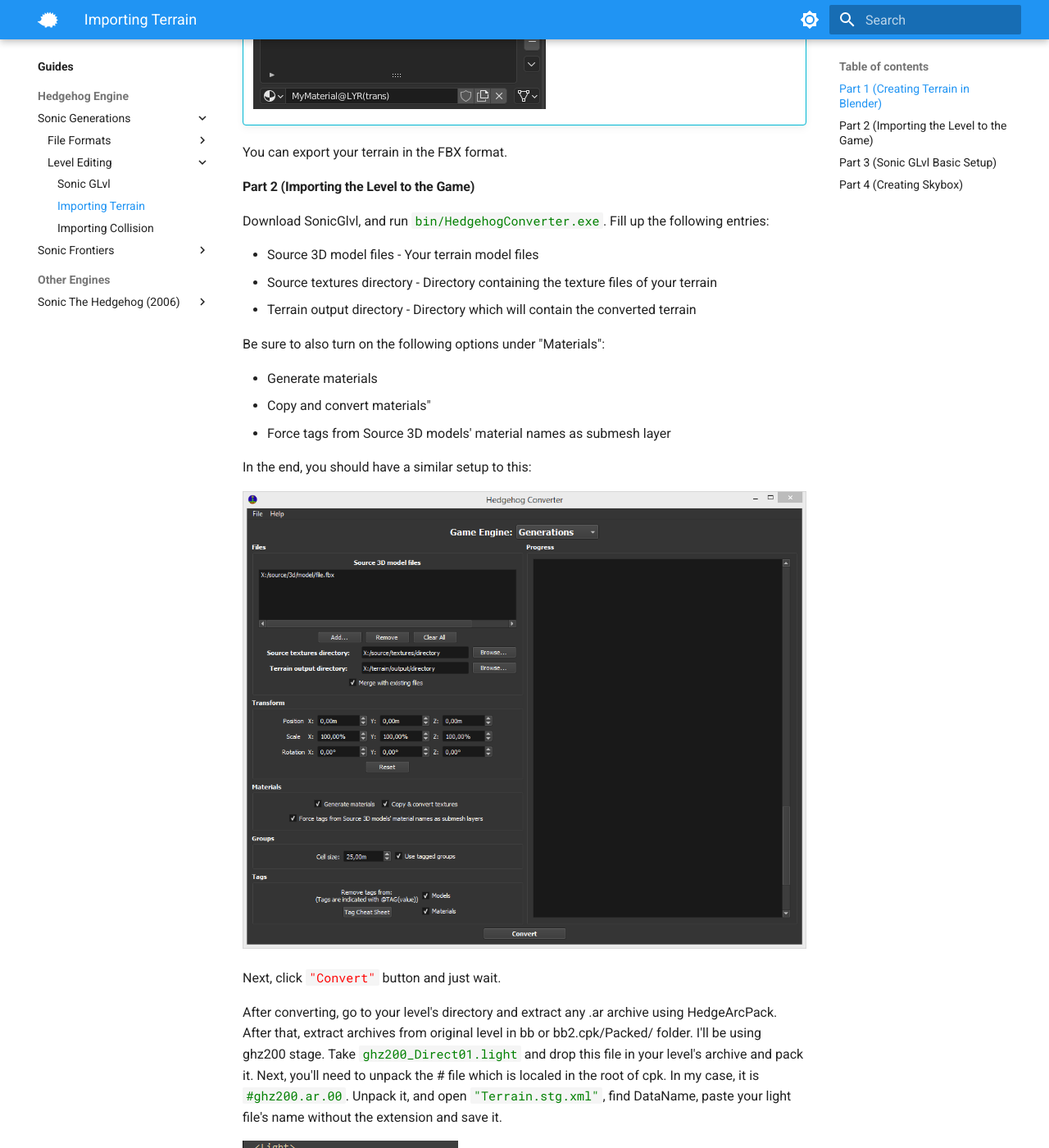
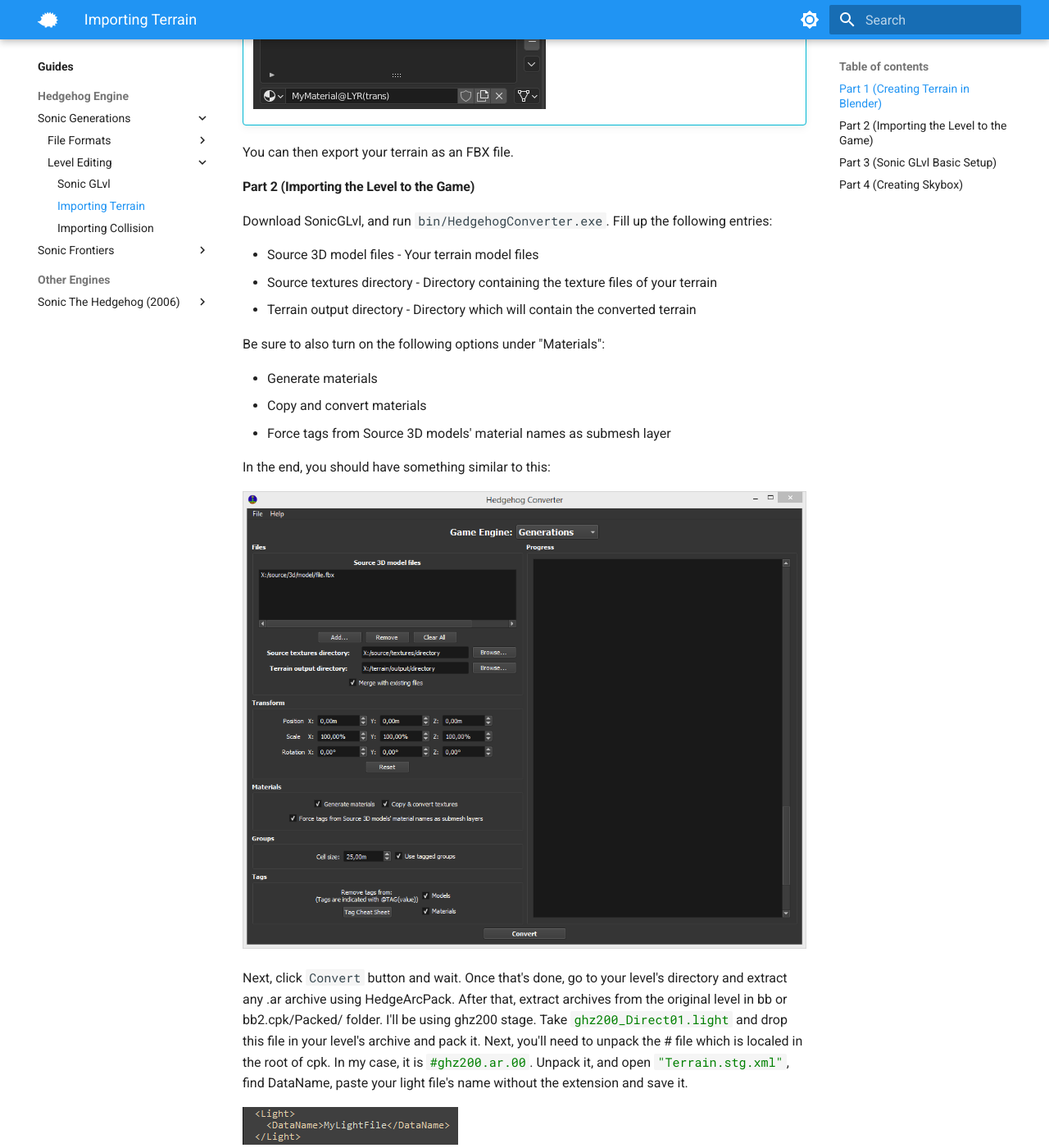
Before and after one commit to HedgeDocs/HedgeDocs.github.io, an MkDocs documentation site: the page built from docs/guides/hedgehog-engine/blueblur/levels/importing-terrain.md, in a window 1280 px wide and 1400 px high, scrolled down 1037 px. Shown: the whole window at 82% size. Built offline with MkDocs 1.6.1 and Material for MkDocs 9.7.7, drawn with Linux system fonts in a browser that asks for light colours; comment, search, counter and statistics services are not loaded.

Commit message:
Small guide adjustments

```diff
--- a/docs/guides/hedgehog-engine/blueblur/levels/importing-terrain.md
+++ b/docs/guides/hedgehog-engine/blueblur/levels/importing-terrain.md
@@ -23,10 +23,10 @@
 !!! info "Example"
     ![Transparent material example](assets/importing-terrain/transparent_material_example.png)
 
-You can export your terrain in the FBX format.
+You can then export your terrain as an FBX file.
 
 #### Part 2 (Importing the Level to the Game)
-Download SonicGlvl, and run <code style="color: green;">bin/HedgehogConverter.exe</code>. Fill up the following entries:
+Download SonicGLvl, and run `bin/HedgehogConverter.exe`. Fill up the following entries:
 
 - Source 3D model files - Your terrain model files
 - Source textures directory - Directory containing the texture files of your terrain
@@ -35,16 +35,14 @@
 Be sure to also turn on the following options under "Materials":
 
 - Generate materials
-- Copy and convert materials"
+- Copy and convert materials
 - Force tags from Source 3D models' material names as submesh layer
 
-In the end, you should have a similar setup to this:
+In the end, you should have something similar to this:
 
 ![HedgehogConverter settings](assets/importing-terrain/hedgehog_converter_window.png)
 
-Next, click <code style="color: red;">"Convert"</code> button and just wait.
-
-After converting, go to your level's directory and extract any .ar archive using HedgeArcPack. After that, extract archives from original level in bb or bb2.cpk/Packed/ folder. I'll be using ghz200 stage.
+Next, click `Convert` button and wait. Once that's done, go to your level's directory and extract any .ar archive using HedgeArcPack. After that, extract archives from the original level in bb or bb2.cpk/Packed/ folder. I'll be using ghz200 stage.
 Take <code style="color: green;">ghz200_Direct01.light</code> and drop this file in your level's archive and pack it.
 Next, you'll need to unpack the # file which is localed in the root of cpk. In my case, it is <code style="color: green;">#ghz200.ar.00</code>. Unpack it, and open <code style="color: green;">"Terrain.stg.xml"</code>, find DataName, paste your light file's name without the extension and save it.
 
```
